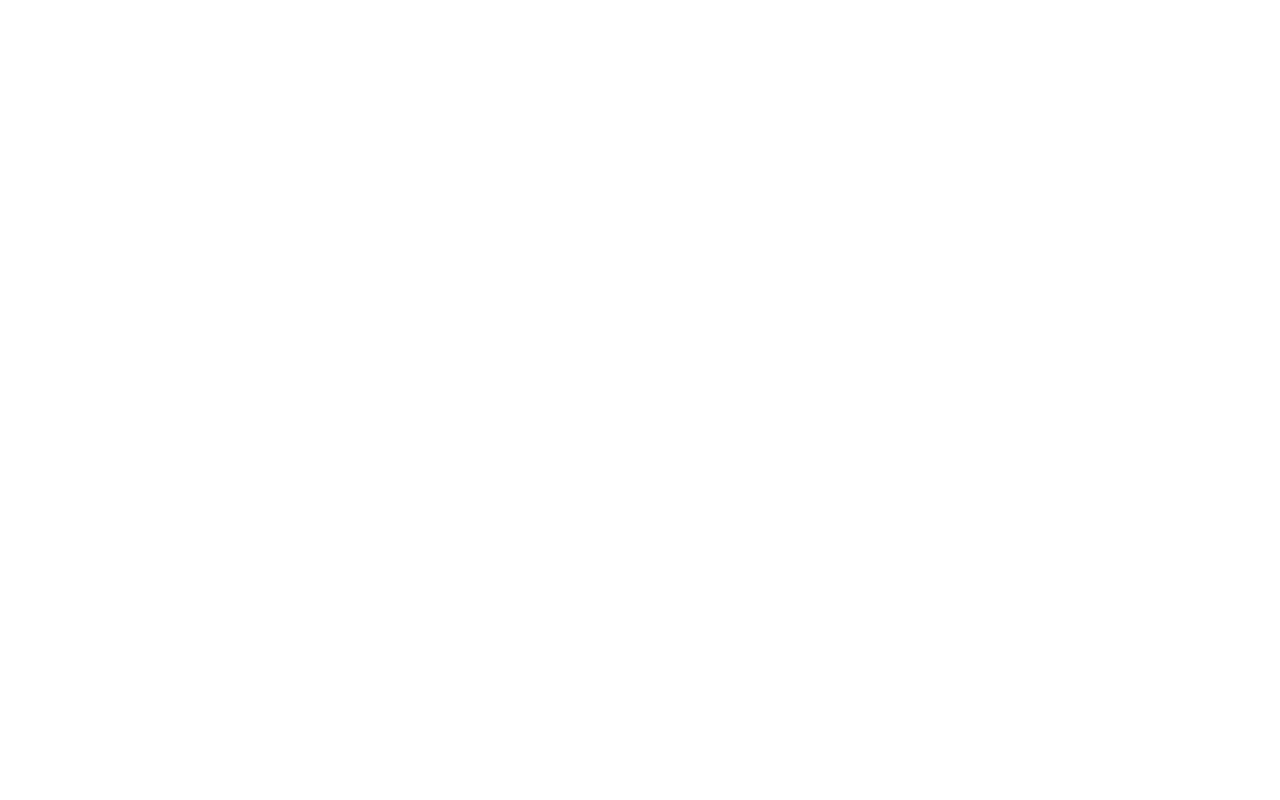
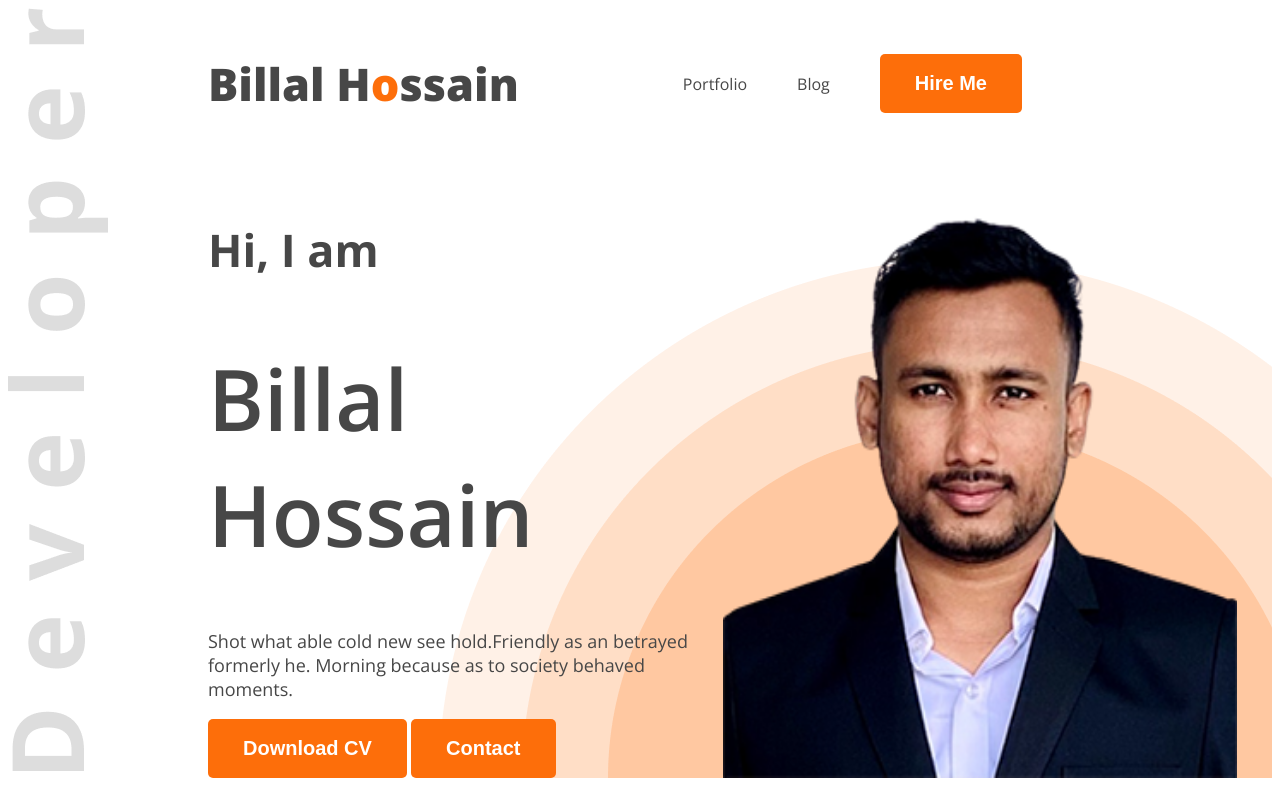
Before and after one commit to WETiger/web-dev-portfolio, a plain HTML site: page index.html in a window 1280 px wide. Drawn offline with nearby package versions, Linux system fonts and the light colour scheme.

Commit message:
header done

```diff
--- /dev/null
+++ b/css/style.css
@@ -0,0 +1,82 @@
+@import url('https://fonts.googleapis.com/css2?family=Open+Sans:ital,wght@0,300..800;1,300..800&display=swap');
+
+
+body{
+    font-family: "Open Sans", sans-serif;
+    font-optical-sizing: auto;
+    font-style: normal;
+    font-variation-settings: "wdth" 100;
+    color: #474747;
+  }
+/* shared style */
+.text-primary{
+    color: #FD6E0A;
+}
+.btn-primary{
+    background-color: #FD6E0A;
+    padding: 18px 35px;
+    font-size: 20px;
+    font-weight: 700;
+    color: #fff;
+    border: none;
+    border-radius: 5px;
+    cursor: pointer;
+}
+
+/* header style */
+    .header{
+        background-image: url(../images/developer.png), url(../images/header_bg.png);
+        background-repeat: no-repeat;
+        background-position: top left,bottom right;
+
+    }
+/* nav style */
+
+.anv-title{
+    font-size: 45px;
+    font-weight: 800;
+}
+nav{
+    display: flex;
+    align-items: center;
+    justify-content: space-between;
+    margin: 0 200px;
+}
+
+nav ul{
+    display: flex;
+    align-items: center;
+}
+nav ul li{
+    list-style: none;
+    margin-right: 50px;
+}
+nav ul li a{
+    text-decoration: none;
+    color: #474747;
+}
+
+/* banner style */
+.banner{
+    display: flex;
+    justify-content: space-between;
+    margin: 0 35px 0 200px;
+}
+.banner-content{
+    width: 580px;
+}
+.banner-greetings{
+    font-size: 45px;
+    font-weight: 700;
+}
+.banner-title{
+    font-size: 85px;
+    font-weight: 600;
+}
+.banner-discription{
+    font-size: 18px;
+}
+
+.banner-pro-pic{
+    width: 580px;
+}
--- a/index.html
+++ b/index.html
@@ -4,10 +4,30 @@
     <meta charset="UTF-8">
     <meta name="viewport" content="width=device-width, initial-scale=1.0">
     <title>Web developer portfolio</title>
+    <link rel="stylesheet" href="css/style.css">
 </head>
 <body>
-    <header>
-
+    <header class="header">
+        <nav>
+            <h3 class="anv-title">Billal H<span class="text-primary">o</span>ssain</h3>
+            <ul>
+                <li><a href="">Portfolio</a></li>
+                <li><a href="">Blog</a></li>
+                <li><a href=""><button class="btn-primary">Hire Me</button></a></li>
+            </ul>
+        </nav>
+        <div class="banner">
+            <div class="banner-content">
+                <h4 class="banner-greetings">Hi, I  am</h4>
+                <h1 class="banner-title">Billal Hossain</h1>
+                <p class="banner-discription">
+                    Shot what able cold new see hold.Friendly as an betrayed formerly he. Morning because as to society behaved moments.
+                </p>
+                <button class="btn-primary">Download CV</button>
+                <button class="btn-primary">Contact</button>
+            </div>
+            <img class="banner-pro-pic" src="images/300.png" alt="">
+        </div>
     </header>
     <main>
 
```
Also changed, not shown: images/300.png (added), images/Billal Hossain.jpg (deleted).
